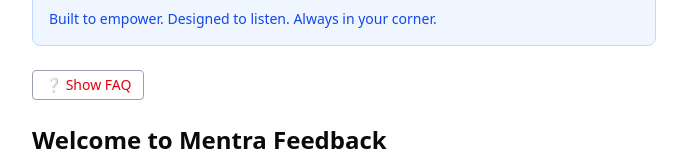
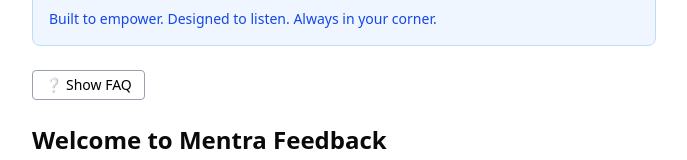
Before and after one commit to eakerr44/Mentra-form, a Next.js app: page / in a window 1280 px wide. Shown: the part 136-296 px from the top of the page, without its empty margins (296-983 px from the left). Built offline with nearby package versions, Linux system fonts and the light colour scheme.

Commit message:
Add FAQ and Welcome Message

```diff
--- a/src/components/MentraIntroAndFAQ.tsx
+++ b/src/components/MentraIntroAndFAQ.tsx
@@ -105,9 +105,9 @@
           <div className="text-sm text-gray-700">
             <button
               onClick={() => setFaqCollapsed(false)}
-              className="bg-white border border-gray-400 px-3 py-1 rounded text-red-600 hover:bg-gray-100 transition-shadow hover:shadow-sm font-medium"
+              className="bg-white border border-gray-400 px-3 py-1 rounded text-gray-800 hover:bg-gray-100 transition-shadow hover:shadow-sm font-medium"
             >
-              ❔ Show FAQ
+              <span className="text-red-600 mr-1">❔</span><span className="text-black">Show FAQ</span>
             </button>
           </div>
         )}
```
